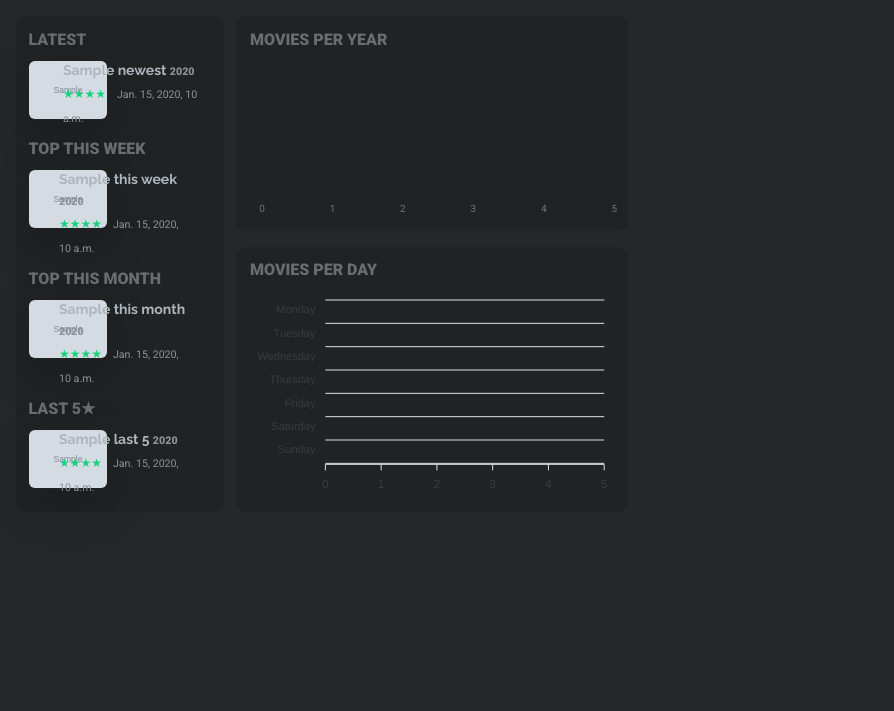
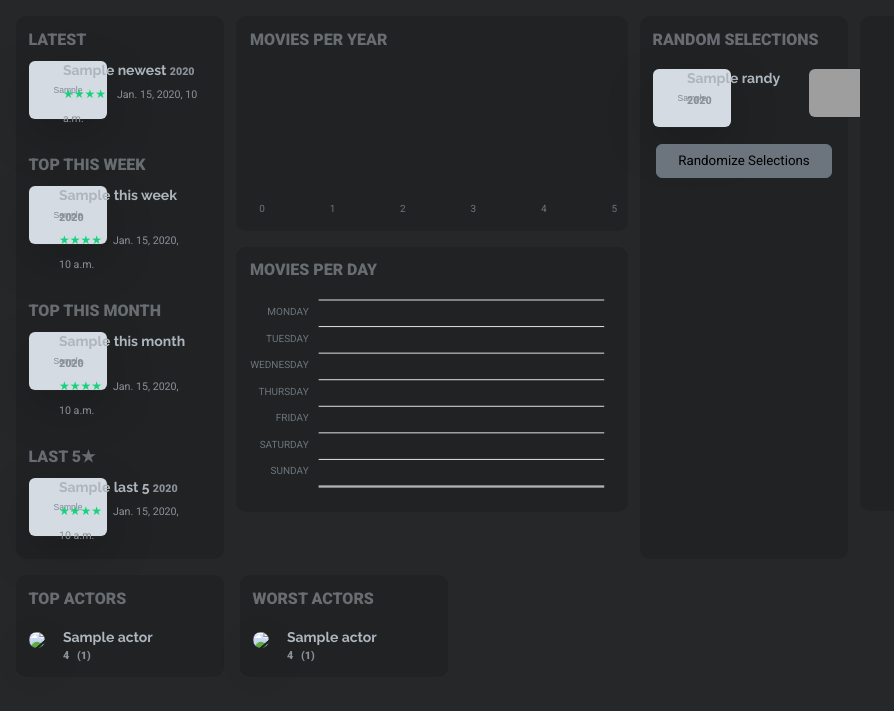
Before and after one commit to MaxDreher/cinemaxd, a Django app: template watchlist/templates/watchlist/dashboard.html in a window 1280 px wide. Shown: the part 89-800 px from the top of the page, without its empty margins (0-894 px from the left). Run offline with Django 3.2, Linux system fonts and the light colour scheme; the template is opened without the code that fills it: most values are stand-ins (such as "Sample title", 1, 10 or a date in 2020); grey boxes marked "Sample" are stand-in pictures; some libraries are stand-ins or nearby versions; grey boxes are pictures that could not be loaded.

Commit message:
Update lots of figures

```diff
--- a/watchlist/static/watchlist/css/dashboard.css
+++ b/watchlist/static/watchlist/css/dashboard.css
@@ -33,3 +33,12 @@
     border: 1px solid #202224;
     border-radius: 7px;
 }
+
+.year-labels {
+    text-transform: uppercase;
+}
+
+.portrait {
+    border: 1px solid #202224;
+    border-radius: 24px;
+}
--- /dev/null
+++ b/watchlist/templates/watchlist/charts/actors.html
@@ -0,0 +1,101 @@
+<script>
+    var actors = {
+        series: [{
+            data: {{actor_count|safe}}
+        }],
+        chart: {
+            toolbar: {
+                show: false
+            },
+            type: 'bar',
+            height: 480,
+            offsetX: -6,
+        },
+        legend: {
+            show: false
+        },
+        plotOptions: {
+            bar: {
+                barHeight: '90%',
+                distributed: false,
+                horizontal: true,
+                dataLabels: {
+                    position: 'bottom'
+                },
+            }
+        },
+        colors: ['#118952'],
+        dataLabels: {
+            enabled: true,
+            textAnchor: 'left',
+            style: {
+                fontFamily: 'Roboto',
+                fontSize: '12px',
+                colors: ['#fff']
+            },
+            //formatter: function (val, opt) {
+            //    return opt.w.globals.labels[opt.dataPointIndex] + ": (" + val + ")"
+            //},
+            offsetX: 0,
+            dropShadow: {
+                enabled: false
+            }
+        },
+        grid: {
+            show: false
+        },
+        xaxis: {
+            max: {{actor_count }}[0],
+            categories: {{actor_names|safe}},
+            labels: {
+                show: false,
+            },
+            axisBorder: {
+                show: false
+            },
+            axisTicks: {
+                show: false
+            },
+        },
+        yaxis: {
+            labels: {
+                show: true,
+                align: 'right',
+                offsetY: 3,
+                style: {
+                    fontFamily: 'Roboto',
+                    fontSize: '10px',
+                    colors: "#6c757d",
+                }
+            },
+            axisBorder: {
+                show: true
+            },
+            axisTicks: {
+                show: false
+            },
+            crosshairs: {
+                show: false
+            },
+        },
+        title: {
+            text: 'ACTORS',
+            floating: true,
+            offsetY: 10,
+            offsetX: 14,
+            margin: 20,
+            align: 'left',
+            style: {
+                color: '#fff',
+                fontFamily: 'Roboto',
+                fontSize: '12pt',
+                color: '#686d71'
+            }
+        },
+    };
+
+
+    var actors = new ApexCharts(document.querySelector("#actors"), actors);
+    actors.render();
+
+</script>
--- /dev/null
+++ b/watchlist/templates/watchlist/charts/directors.html
@@ -0,0 +1,100 @@
+<script>
+    var directors = {
+        series: [{
+            data: {{director_count|safe}}
+        }],
+        chart: {
+            toolbar: {
+                show: false
+            },
+            type: 'bar',
+            height: 480,
+            offsetX: -6,
+        },
+        legend: {
+            show: false
+        },
+        plotOptions: {
+            bar: {
+                barHeight: '90%',
+                distributed: false,
+                horizontal: true,
+                dataLabels: {
+                    position: 'bottom'
+                },
+            }
+        },
+        colors: ['#118952'],
+        dataLabels: {
+            enabled: true,
+            textAnchor: 'left',
+            style: {
+                fontFamily: 'Roboto',
+                fontSize: '12px',
+                colors: ['#fff']
+            },
+            //formatter: function (val, opt) {
+            //    return opt.w.globals.labels[opt.dataPointIndex] + ": (" + val + ")"
+            //},
+            offsetX: 0,
+            dropShadow: {
+                enabled: false
+            }
+        },
+        grid: {
+            show: false
+        },
+        xaxis: {
+            max: {{director_count }}[0],
+            categories: {{director_names|safe}},
+            labels: {
+                show: false,
+            },
+            axisBorder: {
+                show: false
+            },
+            axisTicks: {
+                show: false
+            },
+        },
+        yaxis: {
+            labels: {
+                show: true,
+                align: 'right',
+                offsetY: 3,
+                style: {
+                    fontFamily: 'Roboto',
+                    fontSize: '10px',
+                    colors: "#6c757d",
+                }
+            },
+            axisBorder: {
+                show: true
+            },
+            axisTicks: {
+                show: false
+            },
+            crosshairs: {
+                show: false
+            },
+        },
+        title: {
+            text: 'DIRECTORS',
+            floating: true,
+            offsetY: 10,
+            offsetX: 14,
+            margin: 20,
+            align: 'left',
+            style: {
+                color: '#fff',
+                fontFamily: 'Roboto',
+                fontSize: '12pt',
+                color: '#686d71'
+            }
+        },
+    };
+
+
+    var directors = new ApexCharts(document.querySelector("#directors"), directors);
+    directors.render();
+</script>
--- /dev/null
+++ b/watchlist/templates/watchlist/charts/heatmap.html
@@ -0,0 +1,108 @@
+<script>
+    var heatmap_options = {
+        series: [
+            {
+                name: 'Sunday',
+                data: {{ sunday|safe }}
+            },
+            {
+                name: 'Saturday',
+                data: {{ saturday|safe }}
+            },
+            {
+                name: 'Friday',
+                data: {{ friday|safe }}
+            },
+            {
+                name: 'Thursday',
+                data: {{ thursday|safe }}
+            },
+            {
+                name: 'Wednesday',
+                data: {{ wednesday|safe }}
+            },
+            {
+                name: 'Tuesday',
+                data: {{ tuesday|safe }}
+            },
+            {
+                name: 'Monday',
+                data: {{ monday|safe }}
+            }
+        ],
+        chart: {
+            toolbar: {
+                show: false
+            },
+            height: 250,
+            type: 'heatmap',
+        },
+        xaxis: {
+            labels: {
+                show: false,
+            },
+            axisTicks: {
+                show: false
+            }
+        },
+        yaxis: {
+            labels: {
+                show: true,
+                style: {
+                    fontFamily: 'Roboto',
+                    fontSize: '10px',
+                    colors: "#6c757d",
+                    cssClass: "year-labels"
+                }
+            },
+            axisTicks: {
+                show: false
+            }
+        },
+        tooltip: {
+            enabled: false
+        },
+        dataLabels: {
+            enabled: false
+        },
+        plotOptions: {
+            heatmap: {
+              shadeIntensity: 1.0,
+              radius: 0,
+              useFillColorAsStroke: true,
+              colorScale: {
+                    ranges: [{
+                            from: 0,
+                            to: 0,
+                            color: '#202224'
+                        },
+                        {
+                            from: 1,
+                            to: 3,
+                            color: '#058618'
+                        },
+                    ]
+                }
+            }
+        },
+        legend: {
+            show: false
+          },
+          title: {
+            text: 'MOVIES PER DAY',
+            floating: true,
+            offsetY: 0,
+            margin: 24,
+            align: 'left',
+            style: {
+                color: '#fff',
+                fontFamily: 'Roboto',
+                fontSize: '12pt',
+                color: '#686d71'
+            }
+        }
+    };
+
+    var heatmap = new ApexCharts(document.querySelector("#heatmap"), heatmap_options);
+    heatmap.render();
+</script>
--- /dev/null
+++ b/watchlist/templates/watchlist/charts/movperyear.html
@@ -0,0 +1,71 @@
+<script>
+    var moviesPerYear = {
+        series: [{
+            name: 'Movies',
+            data: {{ movie_counts|safe }}
+        }],
+        chart: {
+            toolbar: {
+                show: false
+            },
+            height: 200,
+            type: 'bar'
+        },
+        colors: ['#6c757d'],
+        plotOptions: {
+            bar: {
+                borderTopRadius: 4,
+                dataLabels: {
+                    position: 'bottom', // top, center, bottom
+                },
+            }
+        },
+        dataLabels: {
+            enabled: true,
+            style: {
+                fontFamily: 'Roboto',
+                fontSize: '12px',
+                colors: ["#adb5bd"]
+            }
+        },
+        grid: {
+            show: false
+        },
+        xaxis: {
+            categories: {{ years }},
+            labels: {
+                show: true,
+                style: {
+                    fontFamily: 'Roboto',
+                    fontSize: '10px',
+                    colors: "#6c757d"
+                }
+            },
+            position: 'bottom',
+            axisTicks: {
+                show: false
+            }
+        },
+        yaxis: {
+            labels: {
+                show: false
+            }
+        },
+        title: {
+            text: 'MOVIES PER YEAR',
+            floating: true,
+            offsetY: 10,
+            align: 'left',
+            style: {
+                color: '#fff',
+                fontFamily: 'Roboto',
+                fontSize: '12pt',
+                color: '#686d71'
+            }
+        }
+    };
+
+    var chart = new ApexCharts(document.querySelector("#chart"), moviesPerYear);
+    chart.render();
+
+</script>
--- a/watchlist/templates/watchlist/dashboard.html
+++ b/watchlist/templates/watchlist/dashboard.html
@@ -6,162 +6,13 @@
     <link rel="stylesheet" href="{% static 'watchlist/css/dashboard.css' %}">
 {% endblock %}
 {% block js %}
-<script src="https://cdnjs.cloudflare.com/ajax/libs/apexcharts/3.45.0/apexcharts.min.js"></script>
-<script src="{% static 'watchlist/js/dashboard.js' %}"></script>
-<script>
-    var heatmap_options = {
-        series: [
-            {
-                name: 'Sunday',
-                data: {{ sunday|safe }}
-            },
-            {
-                name: 'Saturday',
-                data: {{ saturday|safe }}
-            },
-            {
-                name: 'Friday',
-                data: {{ friday|safe }}
-            },
-            {
-                name: 'Thursday',
-                data: {{ thursday|safe }}
-            },
-            {
-                name: 'Wednesday',
-                data: {{ wednesday|safe }}
-            },
-            {
-                name: 'Tuesday',
-                data: {{ tuesday|safe }}
-            },
-            {
-                name: 'Monday',
-                data: {{ monday|safe }}
-            }
-        ],
-        chart: {
-            toolbar: {
-                show: false
-            },
-            height: 250,
-            type: 'heatmap',
-        },
-        dataLabels: {
-            enabled: false,
-            style: {
-                fontFamily: 'Roboto',
-                fontSize: '12px',
-                colors: ["#fff"]
-            }
-        },
-        plotOptions: {
-            heatmap: {
-              shadeIntensity: 1.0,
-              radius: 0,
-              useFillColorAsStroke: true,
-              colorScale: {
-                ranges: [{
-                    from: 0,
-                    to: 0,
-                    color: '#202224'
-                  },
-                  {
-                    from: 1,
-                    to: 3,
-                    color: '#058618'
-                  },
-                ]
-              }
-            }
-          },
-          legend: {
-            show: false
-          },
-          title: {
-            text: 'MOVIES PER DAY',
-            floating: true,
-            offsetY: 0,
-            margin: 24,
-            align: 'left',
-            style: {
-                color: '#fff',
-                fontFamily: 'Roboto',
-                fontSize: '12pt',
-                color: '#686d71'
-            }
-        }
-    };
+    <script src="https://cdnjs.cloudflare.com/ajax/libs/apexcharts/3.45.0/apexcharts.min.js"></script>
+    <script src="{% static 'watchlist/js/dashboard.js' %}"></script>
 
-    var moviesPerYear = {
-        series: [{
-            name: 'Movies',
-            data: {{ movie_counts|safe }}
-        }],
-        chart: {
-            height: 200,
-            type: 'bar'
-        },
-        colors: ['#6c757d'],
-        plotOptions: {
-            bar: {
-                borderTopRadius: 4,
-                dataLabels: {
-                    position: 'bottom', // top, center, bottom
-                },
-            }
-        },
-        dataLabels: {
-            enabled: true,
-            style: {
-                fontFamily: 'Roboto',
-                fontSize: '12px',
-                colors: ["#adb5bd"]
-            }
-        },
-        grid: {
-            show: false
-        },
-        xaxis: {
-            categories: {{ years }},
-            labels: {
-                show: true,
-                style: {
-                    fontFamily: 'Roboto',
-                    fontSize: '10px',
-                    colors: "#6c757d"
-                }
-            },
-            position: 'bottom',
-            axisTicks: {
-                show: false
-            }
-        },
-        yaxis: {
-            labels: {
-                show: false
-            }
-        },
-        title: {
-            text: 'MOVIES PER YEAR',
-            floating: true,
-            offsetY: 10,
-            align: 'left',
-            style: {
-                color: '#fff',
-                fontFamily: 'Roboto',
-                fontSize: '12pt',
-                color: '#686d71'
-            }
-        }
-    };
-
-    var chart = new ApexCharts(document.querySelector("#chart"), moviesPerYear);
-    var heatmap = new ApexCharts(document.querySelector("#heatmap"), heatmap_options);
-    chart.render();
-    heatmap.render();
-
-</script>
+    {% include "./charts/heatmap.html" %}
+    {% include "./charts/movperyear.html" %}
+    {% include "./charts/actors.html" %}
+    {% include "./charts/directors.html" %}
 {% endblock %}
 
 {% block content %}
@@ -184,7 +35,7 @@
                 </span>
             </div>
         </div>
-        <div class="row mt-2">
+        <div class="row mt-4">
             <b class="section-heading">TOP THIS WEEK</b>
             <div class="row mt-2">
                 <div class="col-md-2 text-center">
@@ -203,7 +54,7 @@
                     </div>
             </div>
         </div>
-        <div class="row mt-2">
+        <div class="row mt-4">
             <b class="section-heading">TOP THIS MONTH</b>
             <div class="row mt-2">
                 <div class="col-md-2 text-center">
@@ -222,7 +73,7 @@
                 </div>
             </div>
         </div>
-        <div class="row mt-2">
+        <div class="row mt-4">
             <b class="section-heading">LAST 5★</b>
             <div class="row mt-2">
                 <div class="col-md-2 text-center">
@@ -248,7 +99,81 @@
         <div id="heatmap" class="chart-bg mt-3">
         </div>
     </div>
-    <div class="col-md-8">
+    <div class="col-md-2 chart-bg">
+        <b class="section-heading">RANDOM SELECTIONS</b>
+        {% for randy in random %}
+        <div class="row mt-3">
+            <div class="col-md-2 text-center">
+                <img class="poster shadow-lg" src="{{ randy.posterLink }}" height="60px">
+            </div>
+            <div class="col-md-7">
+                <div class="fw-bold sidebar-title">
+                    {{ randy.title }} <b class="year">{{ randy.year }}</b>
+                </div>
+            </div>
+            <div class="col-md-3 text-center">
+                <img class="poster" src="/static/watchlist/images/{{ randy.provider.last.name|striptags }}.png" height="50px">
+            </div>
+        </div>
+        {% endfor %}
+        <div class="row mt-3 mx-1">
+            <button class="btn btn-secondary" type="submit">Randomize Selections</button>
+            {% comment %} <a class="btn btn-secondary" data-bs-toggle="collapse" data-bs-target="#collapseExample" role="button" aria-expanded="false" aria-controls="collapseExample">
+                Show/Hide Add to Watchlist
+            </a>
+            <div class="collapse" id="collapseExample">
+                None
+            </div> {% endcomment %}
+        </div>
+    </div>
+    <div class="col-md-2">
+        <div id="actors" class="chart-bg">
+        </div>
+    </div>
+    <div class="col-md-2">
+        <div id="directors" class="chart-bg">
+        </div>
     </div>
 </div>
+<div class="row mx-3 mt-3">
+    <div class="col-md-2 chart-bg">
+        <b class="section-heading">TOP ACTORS</b>
+        {% for actor in actor_avg%}
+        <div class="row mt-3">
+            <div class="col-md-2 text-center">
+                <img class="portrait shadow-lg" src="{{ url_start }}{{ actor.imgLink }}" height="35px">
+            </div>
+            <div class="col-md-10">
+                <div class="fw-bold sidebar-title">
+                    {{ actor.name }}
+                    <div class="year">
+                        {{ actor.avg_rating }}
+                        &nbsp;&nbsp;({{ actor.nonnull_count }})
+                    </div>
+                </div>
+            </div>
+        </div>
+        {% endfor %}
+    </div>
+    <div class="col-md-2 ms-3 chart-bg">
+        <b class="section-heading">WORST ACTORS</b>
+        {% for actor in actor_bad_avg%}
+        <div class="row mt-3">
+            <div class="col-md-2 text-center">
+                <img class="portrait shadow-lg" src="{{ url_start }}{{ actor.imgLink }}" height="35px">
+            </div>
+            <div class="col-md-10">
+                <div class="fw-bold sidebar-title">
+                    {{ actor.name }}
+                    <div class="year">
+                        {{ actor.avg_rating }}
+                        &nbsp;&nbsp;({{ actor.nonnull_count }})
+                    </div>
+                </div>
+            </div>
+        </div>
+        {% endfor %}
+    </div>
+</div>
+
 {% endblock %}
--- a/watchlist/updateStreaming.py
+++ b/watchlist/updateStreaming.py
@@ -1,5 +1,6 @@
 import sys
-sys.path.append(r"D:\Users\Max\MovieSite")
+# sys.path.append(r"D:\Users\Max\MovieSite")
+sys.path.append(r"C:\Users\maxan\moviesite")
 
 import os
 import django
```
Also changed, not shown: watchlist/templates/watchlist/dashboard_intents.txt (added, +18 -0 lines), watchlist/views.py (+41 -2 lines).
